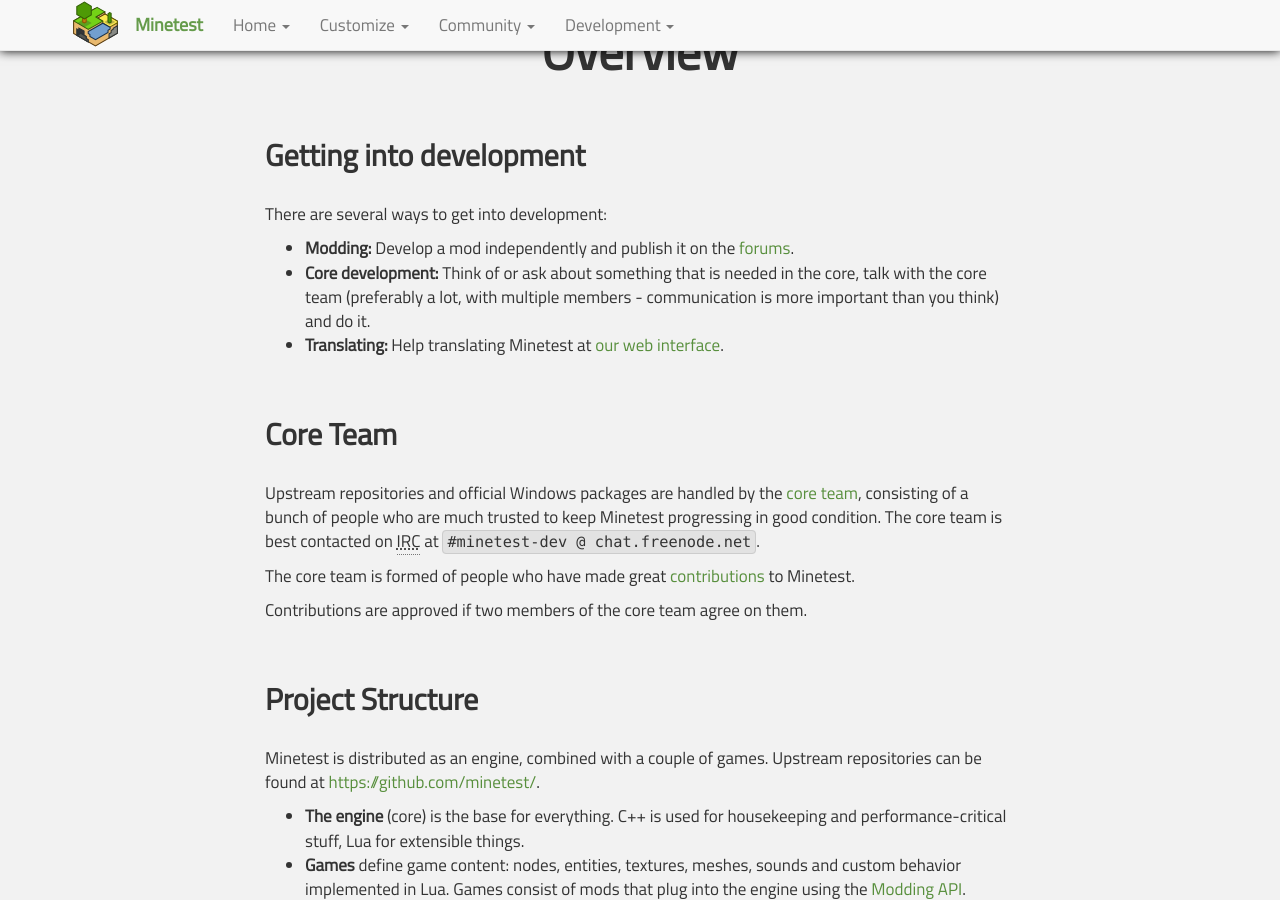
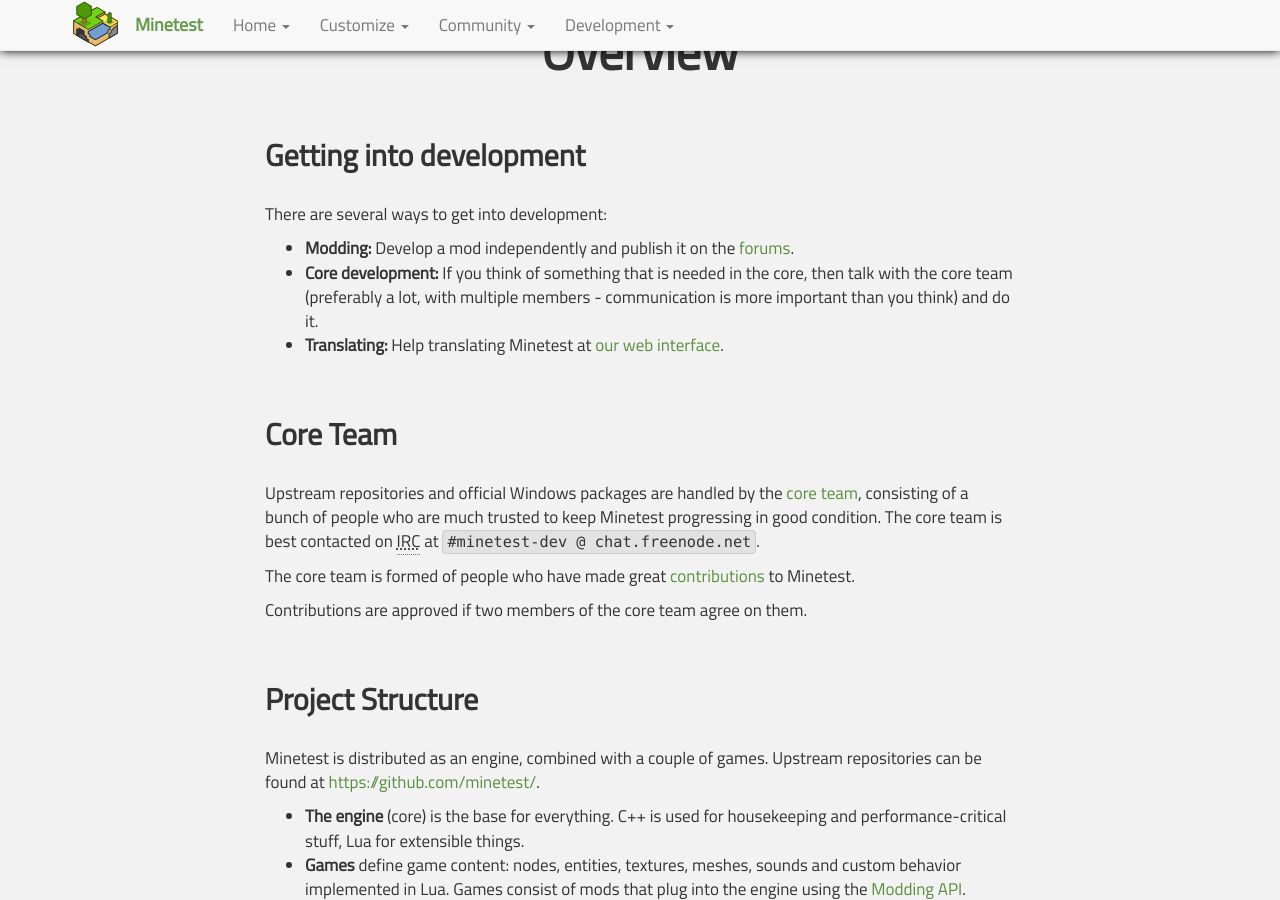
Before and after one commit to minetest/minetest.github.io, a Jekyll site: the page built from development.html, in a window 1280 px wide and 900 px high, scrolled down 366 px. Built offline with Jekyll 4.4.1, drawn with Linux system fonts in a browser that asks for light colours; comment, search, counter and statistics services are not loaded.

Commit message:
Revise grammar fix

```diff
--- a/development.html
+++ b/development.html
@@ -18,7 +18,7 @@ There are several ways to get into development:
 
 <ul>
   <li><strong>Modding:</strong> Develop a mod independently and publish it on the <a href="http://forum.minetest.net/">forums</a>.</li>
-  <li><strong>Core development:</strong> Think of or ask about something that is needed in the core, talk with the core team (preferably a lot, with multiple members - communication is more important than you think) and do it.</li>
+  <li><strong>Core development:</strong> If you think of something that is needed in the core, then talk with the core team (preferably a lot, with multiple members - communication is more important than you think) and do it.</li>
   <li><strong>Translating:</strong> Help translating Minetest at <a href="https://hosted.weblate.org/projects/minetest/minetest/">our web interface</a>.</li>
 </ul>
 
```
